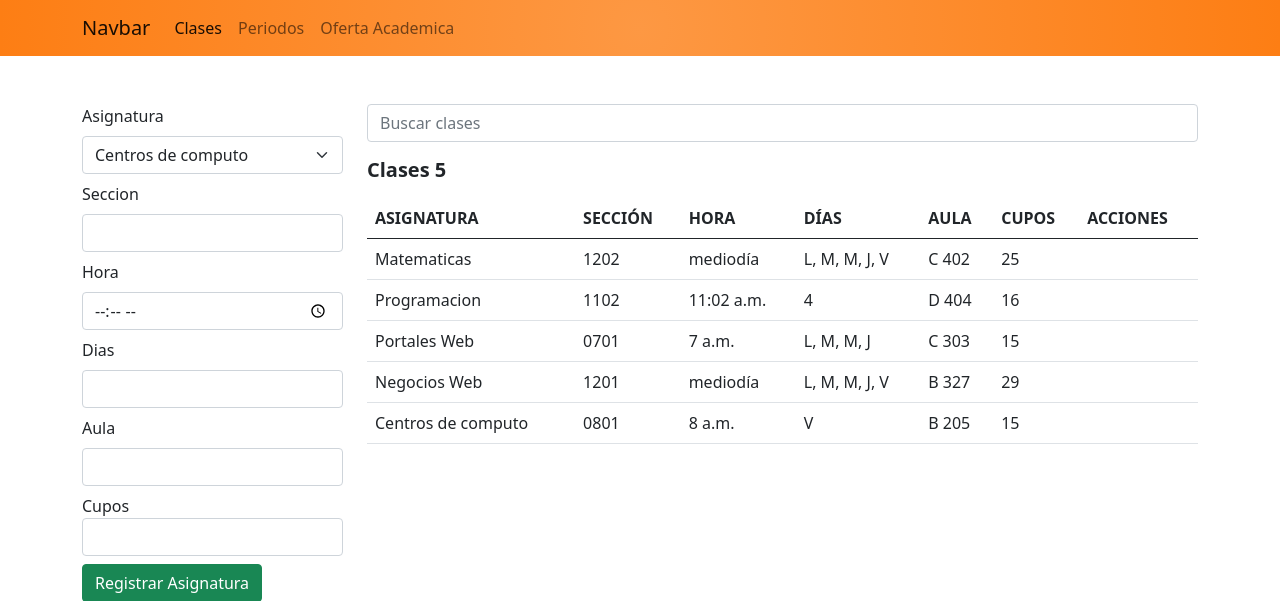
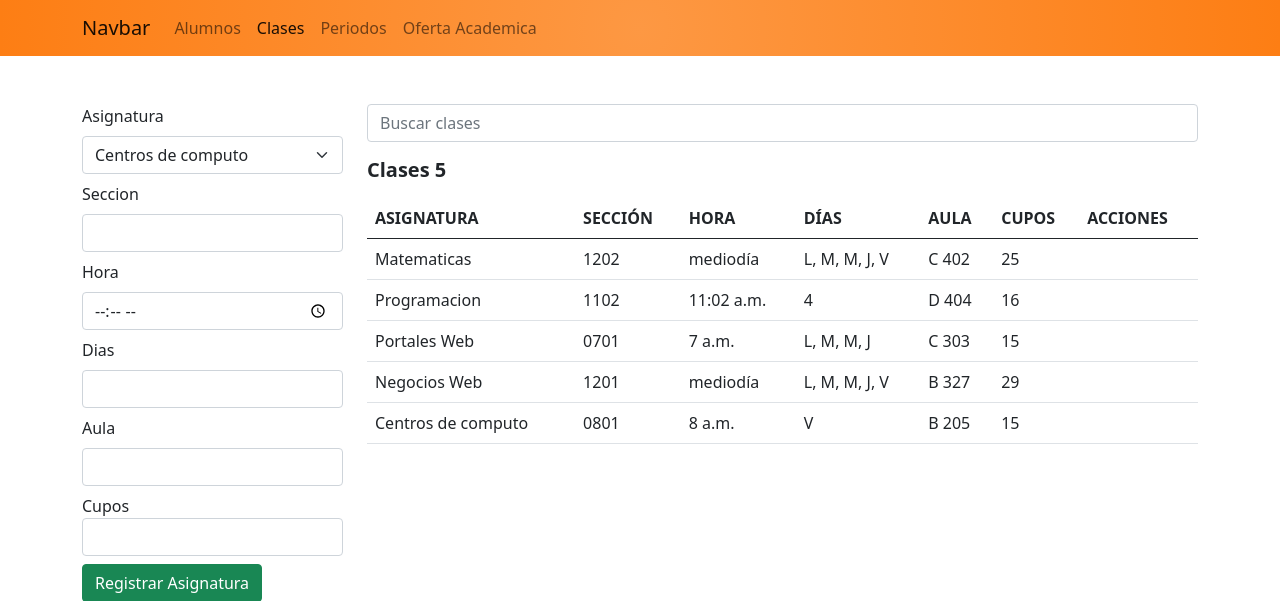
Before and after one commit to AmadeusLiz/GestorAcademico, a Django app: page /clases_admin/ in a window 1280 px wide. Shown: the top 601 px of the page. Run offline with Django 3.2, Linux system fonts and the light colour scheme; data comes from the database, SQL or seed files in the repository; both versions use the stored data as it was after the commit; some libraries are stand-ins or nearby versions; some web fonts are replaced.

Commit message:
Cambio en vistas

```diff
--- a/app_academico/admin.py
+++ b/app_academico/admin.py
@@ -1,5 +1,5 @@
 from django.contrib import admin
-from .models import Clase, Asignatura, OfertaAcademica
+from .models import Clase, Asignatura, OfertaAcademica, Alumnos
 
 # Register your models here.
 
@@ -12,3 +12,4 @@ class OfertaAdmin(admin.ModelAdmin):
 admin.site.register(Clase, ClaseAdmin)
 admin.site.register(Asignatura)
 admin.site.register(OfertaAcademica, OfertaAdmin)
+admin.site.register(Alumnos)
--- a/app_academico/models.py
+++ b/app_academico/models.py
@@ -1,5 +1,19 @@
 from django.db import models
 from datetime import datetime
+
+class Alumnos(models.Model):
+    usuario = models.CharField(max_length=25)
+    nombre = models.CharField(max_length=25)
+    apellido = models.CharField(max_length=25)
+    correo = models.EmailField()
+    telefono = models.IntegerField(null=True, blank=True)
+    edad = models.IntegerField(null=True, blank=True)
+
+    def __str__(self):
+        return f'{self.nombre} {self.apellido}'
+
+
+
 
 class Asignatura(models.Model):
     nombre = models.CharField(max_length=30)
--- a/app_academico/templates/academico/clasesAdmin.html
+++ b/app_academico/templates/academico/clasesAdmin.html
@@ -54,7 +54,7 @@
 
                 <div class="mb-2">
                 {% if c %}
-                    <input onclick="if (!confirm('¿Desea actualizar {{c.asignatura}} {{c.seccion}}?')) return false;"  type ="submit" class="btn btn-success" value="Actualizar Asignatura">
+                    <input onclick="if (!confirm('¿Desea actualizar {{c.data}}?')) return false;"  type ="submit" class="btn btn-success" value="Actualizar Asignatura">
                 {% else %}
                     <input type ="submit" class="btn btn-success" value="Registrar Asignatura">
                 {% endif %}
--- a/app_academico/views.py
+++ b/app_academico/views.py
@@ -3,8 +3,56 @@ from django.shortcuts import render, redirect, get_object_or_404
 from django.contrib.auth.decorators import login_required, user_passes_test
 from django.contrib import messages
 from django.urls import reverse
-from .models import Clase, Asignatura, OfertaAcademica
+from .models import Clase, Asignatura, OfertaAcademica, Alumnos
 from django.http import HttpResponse
+
+
+def alumnos(request):
+    if request.method == 'POST':
+        usuario = request.POST.get('usuario')
+        nombre = request.POST.get('nombre')
+        apellido = request.POST.get('apellido')
+        correo = request.POST.get('correo')
+        telefono = request.POST.get('telefono')
+        edad = request.POST.get('edad')
+
+        Alumnos.objects.filter(pk=id).update(usuario=usuario, nombre=nombre, apellido=apellido, correo=correo, telefono=telefono, edad=edad)
+
+        messages.add_message(request, messages.INFO, f'El alumno {alumno.nombre} se ha actualizado éxitosamente')
+
+    alumnos = Alumnos.objects.all().order_by('nombre')
+
+    ctx = {
+        'activo': 'alumnos',
+        'alumnos': alumnos
+    }
+
+    return render(request, 'academico/alumnos.html', ctx)
+
+
+def editar_alumnos(request, id):
+    if request.method=='POST':
+        usuario = request.POST.get('usuario')
+        nombre  = request.POST.get('nombre')
+        apellido  = request.POST.get('apellido')
+        correo = request.POST.get('correo')
+        telefono = request.POST.get('telefono')
+        edad = request.POST.get('edad')
+
+        Alumnos.objects.filter(pk=id).update(usuario=usuario, nombre=nombre, apellido=apellido, correo=correo, telefono=telefono, edad=edad)
+
+        messages.add_message(request, messages.INFO, f'El alumno {alumno.nombre} se ha actualizado éxitosamente')
+
+        alumno = get_object_or_404(Alumnos, pk=id)
+
+
+    ctx = {
+        'activo': 'alumnos',
+        'alumno': alumno
+    }
+
+    return render(request, 'academico/alumnos.html', ctx)
+
 
 def clasesAdmin(request):
     asignaturas = Asignatura.objects.all().order_by('nombre')
--- a/gestorAcademico/urls.py
+++ b/gestorAcademico/urls.py
@@ -22,6 +22,8 @@ from django.conf.urls.static import static
 
 urlpatterns = [
     path('admin/', admin.site.urls),
+    path('alumnos_admin/', views.alumnos, name="alumnos"),
+    path('alumnos_admin/<int:id>/editar/', views.editar_alumnos, name='editar_alumnos'),
     path('clases_admin/', views.clasesAdmin, name='clasesAdmin'),
     path('clases_admin/<int:id>/eliminar/', views.eliminar_clase, name='eliminar_clase'),
     path('clases_admin/<int:id>/editar/', views.editar_clase, name='editar_clase'),
--- a/global_templates/base.html
+++ b/global_templates/base.html
@@ -19,6 +19,7 @@
           </button>
           <div class="collapse navbar-collapse" id="navbarNavAltMarkup">
             <div class="navbar-nav">
+              <a class="nav-link {% if activo == 'alumnos' %}active{% endif %}" href="{% url 'alumnos' %}">Alumnos</a>
               <a class="nav-link {% if activo == 'clases' %} active {% endif %}" href="{% url 'clasesAdmin' %}">Clases</a>
               <a class="nav-link {% if activo == 'periodos' %} active {% endif %}" href="{% url 'periodosAdmin' %}">Periodos</a>
               <a class="nav-link {% if activo == 'oferta' %} active {% endif %}">Oferta Academica</a>
```
Also changed, not shown: app_academico/templates/academico/alumnos.html (added, +13 -0 lines), app_academico/migrations/0005_alter_ofertaacademica_anio.py (added), app_academico/migrations/0006_estudiantes.py (added), app_academico/migrations/0007_alter_estudiantes_telefono.py (added), app_academico/migrations/0008_alter_estudiantes_telefono.py (added), app_academico/migrations/0009_rename_estudiantes_alumnos.py (added), db.sqlite3.
